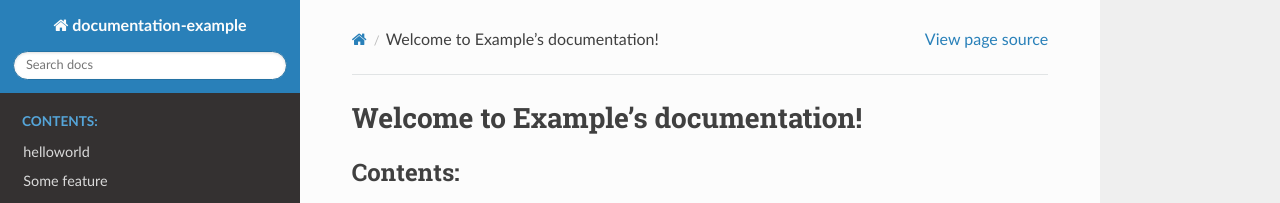
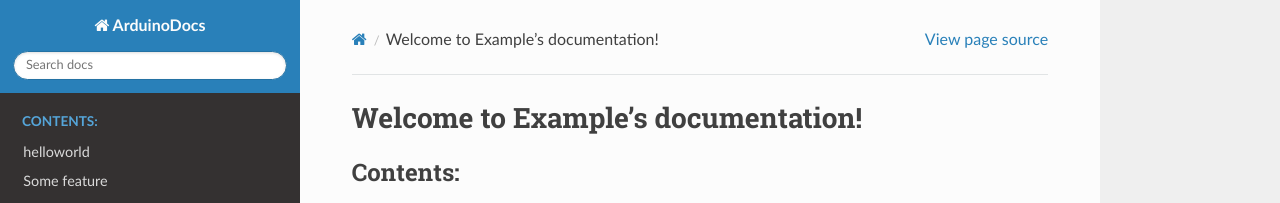
Before and after one commit to piklz/documentation-example, a Sphinx documentation site: the page built from doc/index.rst, in a window 1280 px wide. Shown: the top 203 px of the page. Built offline with Sphinx 7.4.7 and the Read the Docs theme 2.0.0, drawn with Linux system fonts in a browser that asks for light colours.

Commit message:
Update conf.py

```diff
--- a/doc/conf.py
+++ b/doc/conf.py
@@ -12,16 +12,10 @@
 import subprocess
 sys.path.insert(0, os.path.abspath('..'))  # Add parent directory to path
 
-read_the_docs_build = os.environ.get('READTHEDOCS', None) == 'True'
-
-if read_the_docs_build:
-    subprocess.call('doxygen', shell=True)
-
-
 source_suffix = '.rst'
 master_doc = 'index'
 
-project = u'documentation-example'
+project = u'ArduinoDocs'
 copyright = 'workshop participant'
 author = 'workshop participant'
 release = '0.1'
@@ -41,7 +35,7 @@
 
 # Breathe configuration (adjust paths as needed)
 breathe_projects = {
-    'documentation-example': ('../src', '.')  # Replace with your project name and source/header paths
+    'ArduinoDocs': ('../src', '.')  # Replace with your project name and source/header paths
 }
 breathe_default_group = 'documentation-example'  # Replace with your project name
 
```
